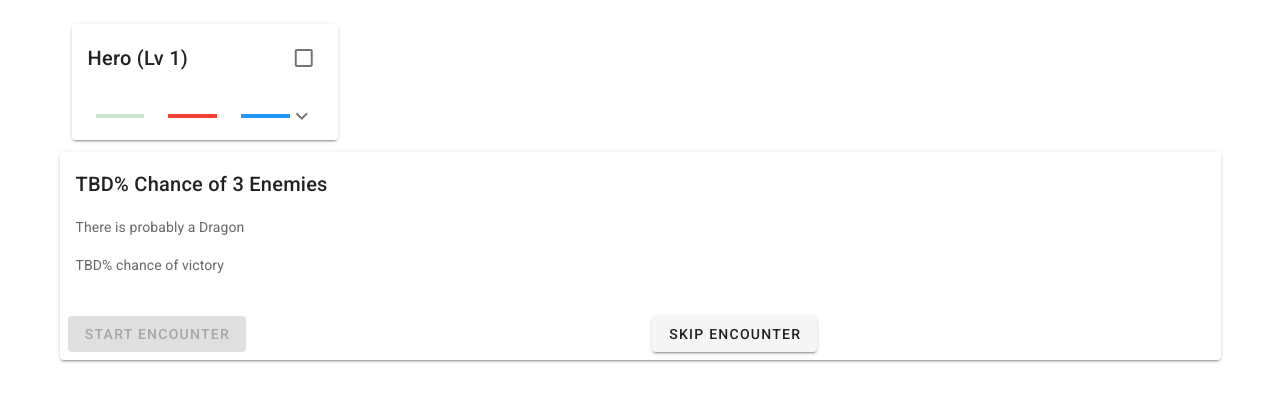
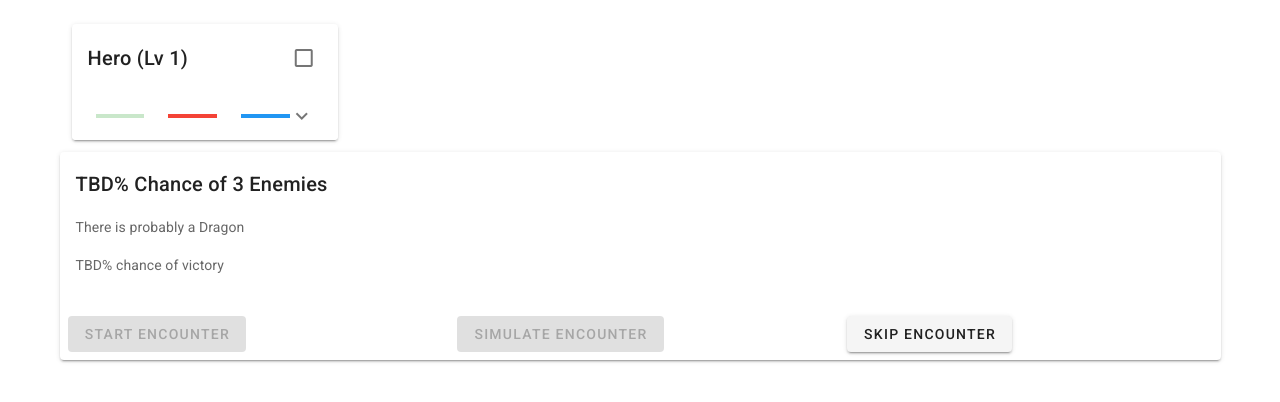
Before and after one commit to dreblen/wip-rpg, a Vue app: page / in a window 1280 px wide. Shown: the top 402 px of the page. Built offline with nearby package versions, Linux system fonts and the light colour scheme.

Commit message:
Feature - Simulate Encounter
Added the ability to simulate an encounter with no user interaction.

```diff
--- a/src/store/index.ts
+++ b/src/store/index.ts
@@ -15,6 +15,7 @@ Vue.use(Vuex)
 interface EncounterState {
   index: number;
   isActive: boolean;
+  isSimulated: boolean;
   party: Array<PartyCombatant>;
   enemies: Array<EnemyCombatant>;
 }
@@ -31,6 +32,7 @@ export default new Vuex.Store({
     encounter: {
       index: 0,
       isActive: false,
+      isSimulated: false,
       party: [],
       enemies: []
     }
@@ -77,6 +79,9 @@ export default new Vuex.Store({
     increaseEncounterIndex: function (state: State) {
       state.encounter.index++
     },
+    setEncounterSimulated: function (state: State, isSimulated: boolean) {
+      state.encounter.isSimulated = isSimulated
+    },
     setEncounterActive: function (state: State, isActive: boolean) {
       state.encounter.isActive = isActive
     },
@@ -92,6 +97,7 @@ export default new Vuex.Store({
       commit('increaseEncounterIndex')
       commit('setEncounterParty', payload.party)
       commit('setEncounterEnemies', payload.enemies)
+      commit('setEncounterSimulated', payload.isSimulated)
       commit('setEncounterActive', true)
     },
     finishEncounter: function ({ state, commit }) {
--- a/src/views/Encounter.vue
+++ b/src/views/Encounter.vue
@@ -1,5 +1,17 @@
 <template>
   <v-container>
+    <template v-if="encounter.isSimulated">
+      <v-row class="text-center">
+        <v-col>
+          <h1 class="mb-3">Simulating...</h1>
+          <v-progress-circular
+            indeterminate
+            size="75"
+          />
+        </v-col>
+      </v-row>
+    </template>
+    <template v-else>
       <combatant-cards v-model="encounter.enemies" @click="onTargetSelected" />
       <template v-if="currentCombatant && currentCombatant.isSimulated == false">
         <v-btn
@@ -11,6 +23,7 @@
         </v-btn>
       </template>
       <combatant-cards v-model="encounter.party" @click="onTargetSelected" />
+    </template>
   </v-container>
 </template>
 
@@ -25,6 +38,8 @@ export default Vue.extend({
   name: 'Encounter',
   data: () => ({
     combatants: [] as Array<RPG.Combatant>,
+
+    simulationDelay: 750,
 
     pendingUserAction: null as RPG.EncounterAction | null,
     userAction: null as Promise<RPG.ActionSelection> | null,
@@ -81,13 +96,13 @@ export default Vue.extend({
       if (canTakeTurn) {
         // Show selection UI or simulate action selection
         let selection: RPG.ActionSelection
-        if (this.currentCombatant.isSimulated) {
+        if (this.currentCombatant.isSimulated || this.encounter.isSimulated) {
           // Get the simulated selection on a delay so the user has time to see
           // what's happening
           selection = await new Promise((resolve) => {
             setTimeout(() => {
               resolve((this.currentCombatant as RPG.Combatant).getSelectedAction(this.combatants))
-            }, 750)
+            }, this.simulationDelay)
           })
         } else {
           // Set up a promise that will resolve once the user has selected both
@@ -137,6 +152,11 @@ export default Vue.extend({
       return Math.random() - 0.5
     })
 
+    // Remove our simulation delay if everything is simulated
+    if (this.encounter.isSimulated) {
+      this.simulationDelay = 50
+    }
+
     // Start our turn loop
     this.takeTurn()
   },
--- a/src/views/Home.vue
+++ b/src/views/Home.vue
@@ -13,10 +13,18 @@
         <v-row>
           <v-col>
             <v-btn
-              @click="startEncounter"
+              @click="startEncounter(false)"
               :disabled="selectedParty.length === 0"
             >
               Start Encounter
+            </v-btn>
+          </v-col>
+          <v-col>
+            <v-btn
+              @click="startEncounter(true)"
+              :disabled="selectedParty.length === 0"
+            >
+              Simulate Encounter
             </v-btn>
           </v-col>
           <v-col>
@@ -82,9 +90,9 @@ export default Vue.extend({
         return Math.random() - 0.5
       })
     },
-    startEncounter () {
+    startEncounter (isSimulated: boolean) {
       // Set our encounter combatants and begin
-      this.$store.dispatch('startEncounter', { enemies: this.enemies, party: this.selectedParty })
+      this.$store.dispatch('startEncounter', { enemies: this.enemies, party: this.selectedParty, isSimulated })
       this.$router.push('/encounter')
     },
     skipEncounter () {
```
Lines whose indentation alone changed are shown as unchanged.
